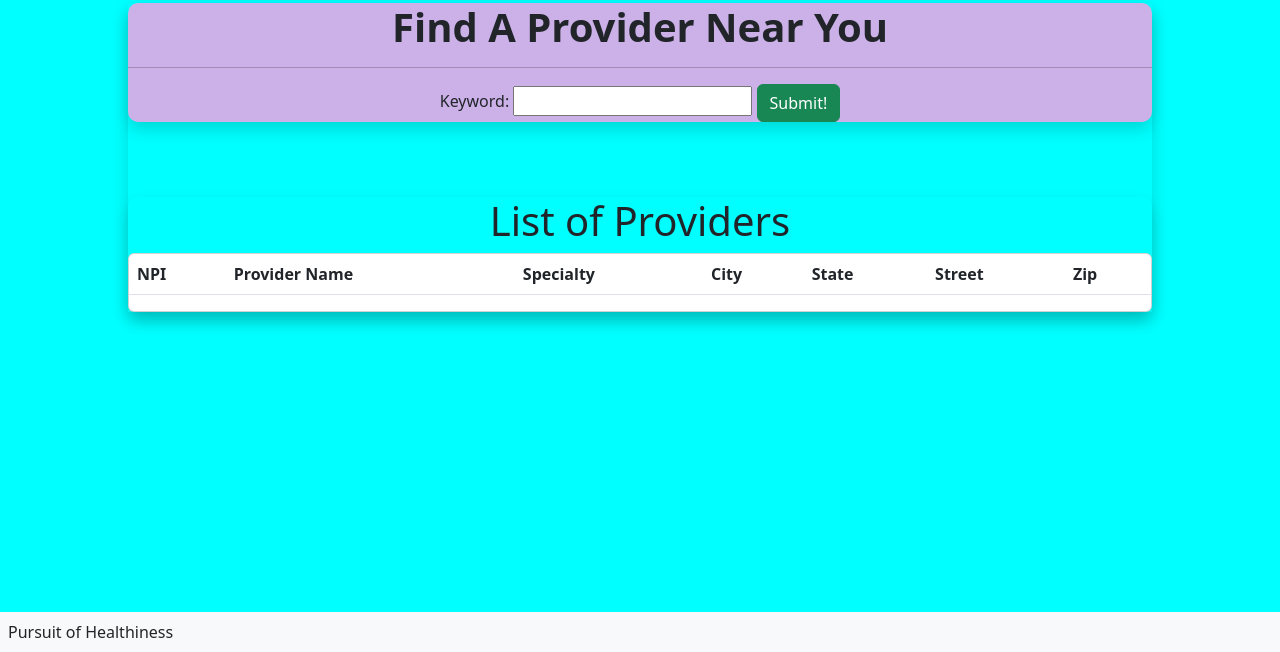
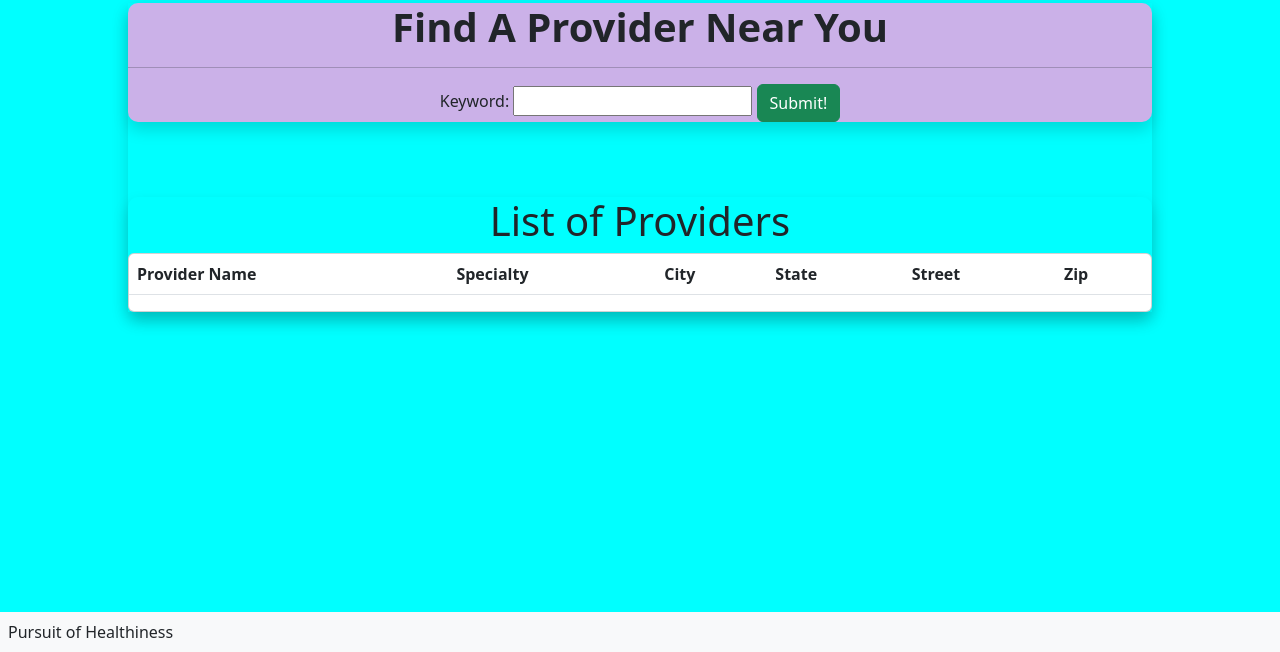
Before and after one commit to jmaksimik/PoH, a Django app: page /provider/ in a window 1280 px wide. Shown: the part 148-800 px from the top of the page. Run offline with Django 4.2, Linux system fonts and the light colour scheme; lists and menus that the app fills with data are empty; style sheets or scripts are compiled from the project's sources; some libraries are stand-ins or nearby versions.

Commit message:
deleted commented code

```diff
--- a/main_app/forms.py
+++ b/main_app/forms.py
@@ -9,7 +9,6 @@ from django.db.models import Q
 
 class SearchProvider(forms.Form):
     keyword = forms.CharField(label="Keyword", max_length=50)
-    # state_abbrev = forms.CharField(label='state_abbrev', max_length=2)
 
 class NewUserForm(UserCreationForm):
     email = forms.EmailField(required=True)
--- a/main_app/static/css/style.css
+++ b/main_app/static/css/style.css
@@ -173,8 +173,3 @@ h1, h2, h3, h4 {
 .test {
     background: rgb(245, 254, 245);
 }
-
-/* .userLogo {
-    background-color: red;
-    border-radius: 50%;
-} */
--- a/main_app/static/main_app/_config.scss
+++ b/main_app/static/main_app/_config.scss
@@ -6,10 +6,3 @@ $primary-color-provider: rgb(203, 177, 232);
 @mixin transition-ease {
     transition: all .5s ease-in-out;
 }
-
-@mixin center($width: null, $height: null) {
-    position: absolute;
-
-    top: 50vh;
-    left: 30vw;
-  }
--- a/main_app/static/main_app/style.scss
+++ b/main_app/static/main_app/style.scss
@@ -38,9 +38,7 @@
 }
 
 .provider-container {
-
     justify-content: center;
     margin-top: 7%;
-
     width: 80vw;
 }
--- a/main_app/templates/main_app/prescription_form.html
+++ b/main_app/templates/main_app/prescription_form.html
@@ -6,10 +6,6 @@
     <div class="row g-0">
       <div class="col-4">
         <div class="card-body">
-
-{# below is a temporary pull from the API until we have a form to incorporate #}
-          <!-- <p class="card-text">Prescription: {{ prescriptionName }}</p>
-          <p class="card-text">Strength: {{ prescriptionStrength }}</p> -->
 
             <link href='https://clinicaltables.nlm.nih.gov/autocomplete-lhc-versions/17.0.2/autocomplete-lhc.min.css' rel="stylesheet">
             <script src='https://ajax.googleapis.com/ajax/libs/jquery/3.6.0/jquery.min.js'></script>
--- a/main_app/templates/prescriptions/prescription_form.html
+++ b/main_app/templates/prescriptions/prescription_form.html
@@ -1,9 +1,6 @@
 {% extends 'base.html' %}
 
 {% block content %}
-{# below is a temporary pull from the API until we have a form to incorporate #}
-<!-- <p class="card-text">Prescription: {{ prescriptionName }}</p>
-<p class="card-text">Strength: {{ prescriptionStrength }}</p> -->
 
   <link href='https://clinicaltables.nlm.nih.gov/autocomplete-lhc-versions/17.0.2/autocomplete-lhc.min.css' rel="stylesheet">
   <script src='https://ajax.googleapis.com/ajax/libs/jquery/3.6.0/jquery.min.js'></script>
--- a/main_app/templates/provider/index.html
+++ b/main_app/templates/provider/index.html
@@ -15,7 +15,6 @@
 
               <input type="submit" value="Submit!" class="btn btn-success provider-button">
             </form>
-
         </div>
 
         <br>
@@ -23,23 +22,20 @@
         <h1 class="text-center">List of Providers</h1>
 
         <div class="card provider-results-card">
-        <table class="table providers-table table-striped">
+        <table class="table providers-table table-striped  table-hover">
             <thead>
                 <tr>
-                    <th>NPI</th>
                     <th>Provider Name</th>
                     <th>Specialty</th>
                     <th>City</th>
                     <th>State</th>
                     <th>Street</th>
                     <th>Zip</th>
-
                 </tr>
             </thead>
             <tbody>
                 {% for provider in response %}
                 <tr>
-                    <td>{{ provider.Rndrng_NPI }}</td>
                     <td>{{ provider.Rndrng_Prvdr_Last_Org_Name }}</td>
                     <td>{{ provider.Rndrng_Prvdr_Type }}</td>
                     <td>{{ provider.Rndrng_Prvdr_City }}</td>
--- a/main_app/urls.py
+++ b/main_app/urls.py
@@ -22,7 +22,5 @@ urlpatterns = [
     path('provider/', views.provider_search, name='provider_search'),
     path('insurance/', views.insurance_index, name='insurance_index'),
     path('insurance/<int:user_id>/add_insurance/', views.add_insurance, name='add_insurance'),
-    # path('provider/', views.provider_index, name='provider_index'),
     path('documents/add_file/', views.add_file, name='add_file'),
-
 ]
```
Also changed, not shown: main_app/views.py (+0 -31 lines).
